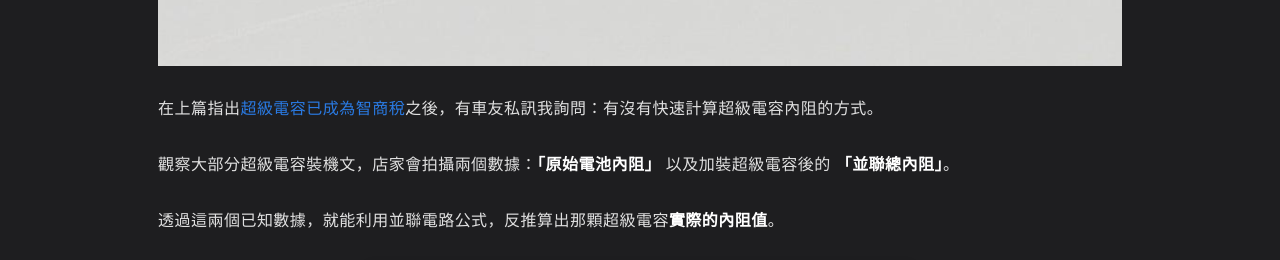
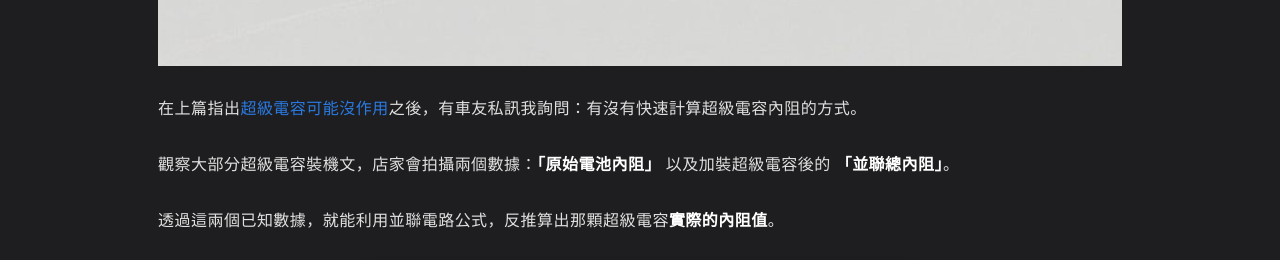
Before and after one commit to 1stbenz/1stbenz.github.io, a Jekyll site: the page built from _posts/zh/2026-01-11-ir-caculator.md, in a window 1280 px wide and 900 px high, scrolled down 920 px. Shown: the part 162-422 px from the top of the window. Built offline with Jekyll 4.4.1, drawn with Linux system fonts in a browser that asks for light colours.

Commit message:
Update 2026-01-11-ir-caculator.md

```diff
--- a/_posts/zh/2026-01-11-ir-caculator.md
+++ b/_posts/zh/2026-01-11-ir-caculator.md
@@ -27,7 +27,7 @@ faq:
 
 [![電阻並聯公式](/images/ir_caculator.webp)](/images/ir_caculator.webp)
 
-在上篇指出[超級電容已成為智商稅](/2025/dont-use-supercap.html)之後，有車友私訊我詢問：有沒有快速計算超級電容內阻的方式。
+在上篇指出[超級電容可能沒作用](/2025/dont-use-supercap.html)之後，有車友私訊我詢問：有沒有快速計算超級電容內阻的方式。
 
 觀察大部分超級電容裝機文，店家會拍攝兩個數據：**「原始電池內阻」** 以及加裝超級電容後的 **「並聯總內阻」**。
 
```
